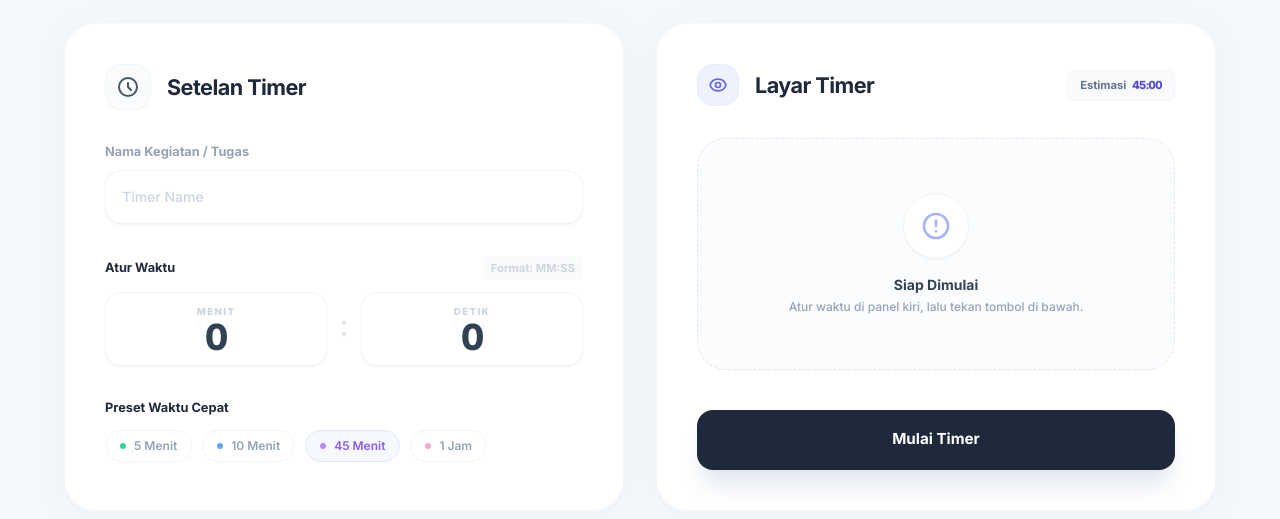
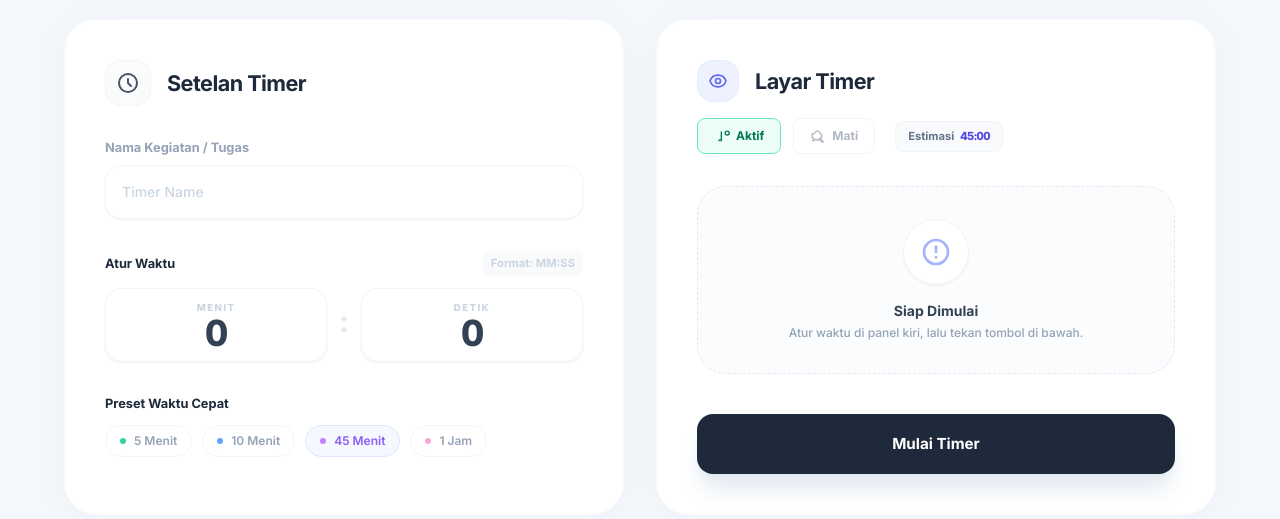
Before and after one commit to mridzieqfch/onTime, a plain HTML site: page docs/index.html in a window 1280 px wide. Shown: the part 133-652 px from the top of the page. Drawn offline with nearby package versions, Linux system fonts and the light colour scheme.

Commit message:
Tambah BTN On/Off Sound

```diff
--- a/docs/index.html
+++ b/docs/index.html
@@ -18,7 +18,6 @@
         -webkit-font-smoothing: antialiased;
       }
 
-      /* Font formal, tebal, dan tabular (jarak angka konsisten) */
       .font-timer {
         font-family: "Inter", sans-serif;
         font-weight: 800;
@@ -71,7 +70,6 @@
         animation: gentle-pulse 2.5s ease-in-out infinite;
       }
 
-      /* CSS UNTUK ANIMASI ROLL PER CHARACTER */
       .digit-container {
         display: inline-flex;
         justify-content: center;
@@ -102,7 +100,6 @@
         }
       }
 
-      /* Animasi getar untuk ikon lonceng di modal */
       @keyframes ring {
         0%,
         100% {
@@ -249,7 +246,7 @@
       <div
         class="bg-white p-8 md:p-10 rounded-[2rem] shadow-[0_4px_40px_rgb(0,0,0,0.03)] border border-slate-50 flex flex-col h-full"
       >
-        <div class="flex items-center justify-between mb-8">
+        <div class="flex items-center justify-between mb-8 flex-wrap gap-4">
           <h2
             class="text-[1.35rem] font-bold text-slate-800 tracking-tight flex items-center gap-4"
           >
@@ -279,14 +276,58 @@
             </div>
             Layar Timer
           </h2>
+
+          <div class="flex items-center gap-3">
+            <button
+              id="btn-sound-enable"
+              class="px-4 py-2 bg-emerald-50 border border-emerald-300 text-emerald-700 text-[0.75rem] font-bold rounded-lg transition-all active:scale-95 flex items-center gap-1.5 hover:bg-emerald-100"
+            >
+              <svg
+                class="w-4 h-4"
+                fill="none"
+                stroke="currentColor"
+                viewBox="0 0 24 24"
+                xmlns="http://www.w3.org/2000/svg"
+              >
+                <path
+                  stroke-linecap="round"
+                  stroke-linejoin="round"
+                  stroke-width="2"
+                  d="M11 5.882V19.24a1.961 1.961 0 00-3.751-.258m15.584-11.36a3 3 0 11-6 0 3 3 0 016 0z"
+                ></path>
+              </svg>
+              Aktif
+            </button>
+            <button
+              id="btn-sound-disable"
+              class="px-4 py-2 bg-transparent opacity-50 border border-slate-200 text-slate-500 text-[0.75rem] font-bold rounded-lg transition-all active:scale-95 flex items-center gap-1.5 hover:bg-slate-50"
+            >
+              <svg
+                class="w-4 h-4"
+                fill="none"
+                stroke="currentColor"
+                viewBox="0 0 24 24"
+                xmlns="http://www.w3.org/2000/svg"
+              >
+                <path
+                  stroke-linecap="round"
+                  stroke-linejoin="round"
+                  stroke-width="2"
+                  d="M5.586 15H4a1 1 0 01-1-1v-4a1 1 0 011-1h1.586l4.707-4.707a1 1 0 011.414 0l4.707 4.707V9a1 1 0 011 1v4a1 1 0 01-1 1h-1.586l4.707 4.707a1 1 0 01-1.414 1.414L13 16.586V17a1 1 0 01-1 1h-2a1 1 0 01-1-1v-.586L5.707 19.121A1 1 0 014.293 17.707L5.586 15z"
+                ></path>
+              </svg>
+              Mati
+            </button>
+
             <span
-            class="text-[0.7rem] font-bold text-slate-500 bg-slate-50 border border-slate-100 px-3 py-1.5 rounded-lg flex items-center gap-1.5"
+              class="text-[0.7rem] font-bold text-slate-500 bg-slate-50 border border-slate-100 px-3 py-1.5 rounded-lg flex items-center gap-1.5 ml-2"
             >
               Estimasi
               <span id="total-time-readout" class="text-indigo-600 font-timer"
                 >45:00</span
               >
             </span>
+          </div>
         </div>
 
         <div class="flex-grow flex flex-col justify-center mb-8 relative">
@@ -320,7 +361,7 @@
 
           <div id="timer-display-area" class="hidden h-full">
             <div
-              class="bg-gradient-to-br from-[#48A111] to-[#48A111] border border-blue-100 rounded-[1.8rem] flex flex-col items-center justify-center transition-all py-10 px-6 shadow-inner w-full h-full relative overflow-hidden"
+              class="bg-gradient-to-br from-[#eff6ff] to-[#eef2ff] border border-blue-100 rounded-[1.8rem] flex flex-col items-center justify-center transition-all py-10 px-6 shadow-inner w-full h-full relative overflow-hidden"
             >
               <h3
                 id="display-timer-name"
@@ -455,9 +496,10 @@
       const runningControls = document.getElementById("running-controls");
       const btnPause = document.getElementById("btn-pause");
       const btnReset = document.getElementById("btn-reset");
+      const btnSoundEnable = document.getElementById("btn-sound-enable");
+      const btnSoundDisable = document.getElementById("btn-sound-disable");
       const presets = document.querySelectorAll(".preset-pill");
 
-      // Variabel untuk Custom Modal
       const customModal = document.getElementById("custom-modal");
       const customModalContent = document.getElementById(
         "custom-modal-content",
@@ -471,6 +513,7 @@
       let totalSeconds = 0;
       let isPaused = false;
       let currentTimerName = "Timer Name";
+      let soundEnabled = true;
 
       inputMin.value = "0";
       inputSec.value = "0";
@@ -514,30 +557,21 @@
         updateDigit(dispSecOnes, currentSecStr[1]);
       };
 
-      // --- LOGIKA MENAMPILKAN & MENYEMBUNYIKAN MODAL ---
       const showCustomAlert = (taskName) => {
-        // Update teks
         customModalMessage.innerHTML = `Waktu untuk kegiatan <strong class="text-slate-800 text-base">"${taskName}"</strong> telah selesai.`;
-
-        // Tampilkan Modal
         customModal.classList.remove("opacity-0", "pointer-events-none");
         customModalContent.classList.remove("scale-95", "translate-y-4");
         customModalContent.classList.add("scale-100", "translate-y-0");
       };
 
       const hideCustomAlert = () => {
-        // Sembunyikan Modal
         customModal.classList.add("opacity-0", "pointer-events-none");
         customModalContent.classList.remove("scale-100", "translate-y-0");
         customModalContent.classList.add("scale-95", "translate-y-4");
-
-        // Panggil fungsi reset setelah modal ditutup
         resetTimer();
       };
 
-      // Event Listener Tombol Tutup Modal
       btnCloseModal.addEventListener("click", hideCustomAlert);
-      // ------------------------------------------------
 
       const toggleUI = (isPlaying) => {
         if (isPlaying) {
@@ -606,30 +640,25 @@
           updateDisplay();
 
           if (totalSeconds === 300) {
-            warning5MinSound
-              .play()
-              .catch((e) => console.log("Audio blocked", e));
+            if (soundEnabled)
+              warning5MinSound.play().catch((e) => console.log(e));
           } else if (totalSeconds === 180) {
-            warning3MinSound
-              .play()
-              .catch((e) => console.log("Audio blocked", e));
+            if (soundEnabled)
+              warning3MinSound.play().catch((e) => console.log(e));
           } else if (totalSeconds === 60) {
-            warning1MinSound
-              .play()
-              .catch((e) => console.log("Audio blocked", e));
+            if (soundEnabled)
+              warning1MinSound.play().catch((e) => console.log(e));
           }
 
-          // Trigger Selesai (Menggunakan totalSeconds <= 3 sesuai kode Anda sebelumnya)
           if (totalSeconds <= 3) {
             clearInterval(timerInterval);
-            alarmSound.play().catch((e) => console.log("Audio blocked", e));
+            if (soundEnabled) alarmSound.play().catch((e) => console.log(e));
 
             dispMinTens.parentElement.parentElement.classList.add(
               "text-red-500",
             );
             document.title = "Waktu Habis!";
 
-            // PANGGIL CUSTOM MODAL DI SINI (Menggantikan alert bawaan)
             setTimeout(() => {
               showCustomAlert(currentTimerName);
             }, 500);
@@ -683,6 +712,75 @@
       btnPause.addEventListener("click", pauseTimer);
       btnReset.addEventListener("click", resetTimer);
       presets.forEach((p) => p.addEventListener("click", handlePresetClick));
+
+      // --- PERBAIKAN LOGIKA TOMBOL SUARA ---
+      const updateSoundUI = () => {
+        if (soundEnabled) {
+          // Tombol Aktif Menyala
+          btnSoundEnable.classList.remove(
+            "opacity-50",
+            "bg-transparent",
+            "text-slate-500",
+            "border-slate-200",
+          );
+          btnSoundEnable.classList.add(
+            "bg-emerald-50",
+            "text-emerald-700",
+            "border-emerald-300",
+          );
+
+          // Tombol Mati Meredup tapi TETAP BISA DIKLIK
+          btnSoundDisable.classList.remove(
+            "bg-red-50",
+            "text-red-600",
+            "border-red-200",
+          );
+          btnSoundDisable.classList.add(
+            "opacity-50",
+            "bg-transparent",
+            "text-slate-500",
+            "border-slate-200",
+          );
+        } else {
+          // Tombol Aktif Meredup tapi TETAP BISA DIKLIK
+          btnSoundEnable.classList.remove(
+            "bg-emerald-50",
+            "text-emerald-700",
+            "border-emerald-300",
+          );
+          btnSoundEnable.classList.add(
+            "opacity-50",
+            "bg-transparent",
+            "text-slate-500",
+            "border-slate-200",
+          );
+
+          // Tombol Mati Menyala
+          btnSoundDisable.classList.remove(
+            "opacity-50",
+            "bg-transparent",
+            "text-slate-500",
+            "border-slate-200",
+          );
+          btnSoundDisable.classList.add(
+            "bg-red-50",
+            "text-red-600",
+            "border-red-200",
+          );
+        }
+      };
+
+      btnSoundEnable.addEventListener("click", () => {
+        soundEnabled = true;
+        updateSoundUI();
+      });
+
+      btnSoundDisable.addEventListener("click", () => {
+        soundEnabled = false;
+        updateSoundUI();
+      });
+
+      updateSoundUI();
     </script>
   </body>
 </html>
```
Lines whose indentation alone changed are shown as unchanged.
